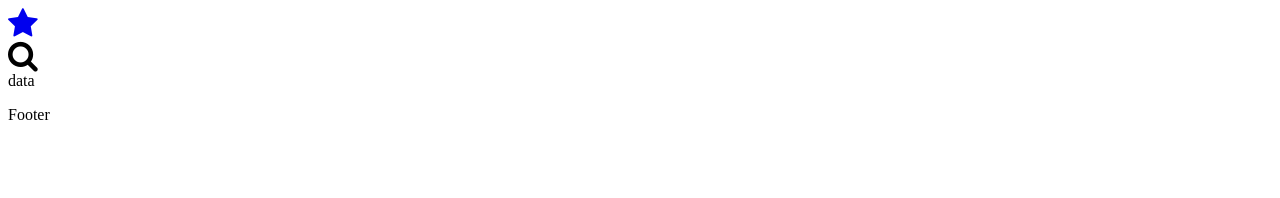
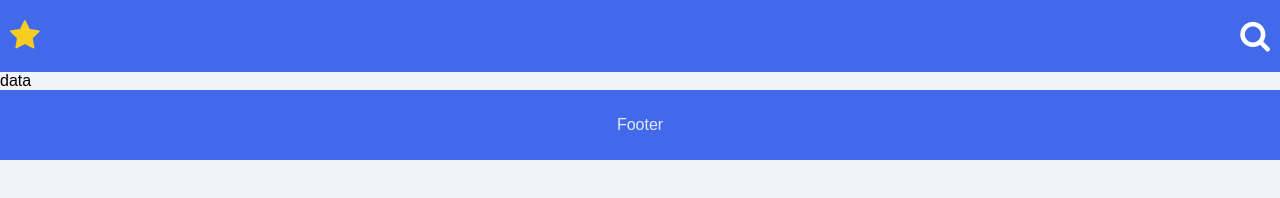
Before and after one commit to irfangg/shoppingcart-plain, a plain HTML site: page cart.html in a window 1280 px wide. Drawn offline with nearby package versions, Linux system fonts and the light colour scheme; the site is published under a folder, as on GitHub Pages, so addresses that start at the root find nothing.

Commit message:
updated path for bundle.js

```diff
--- a/cart.html
+++ b/cart.html
@@ -32,6 +32,6 @@
     </footer>
     <script src="https://ajax.googleapis.com/ajax/libs/jquery/3.4.1/jquery.min.js"></script>
     <script src="https://ajax.googleapis.com/ajax/libs/jqueryui/1.12.1/jquery-ui.min.js"></script>
-    <script src="/bundle.js"></script>
+    <script src="bundle.js"></script>
   </body>
 </html>
```
Also changed, not shown: index.html (+1 -1 lines).
